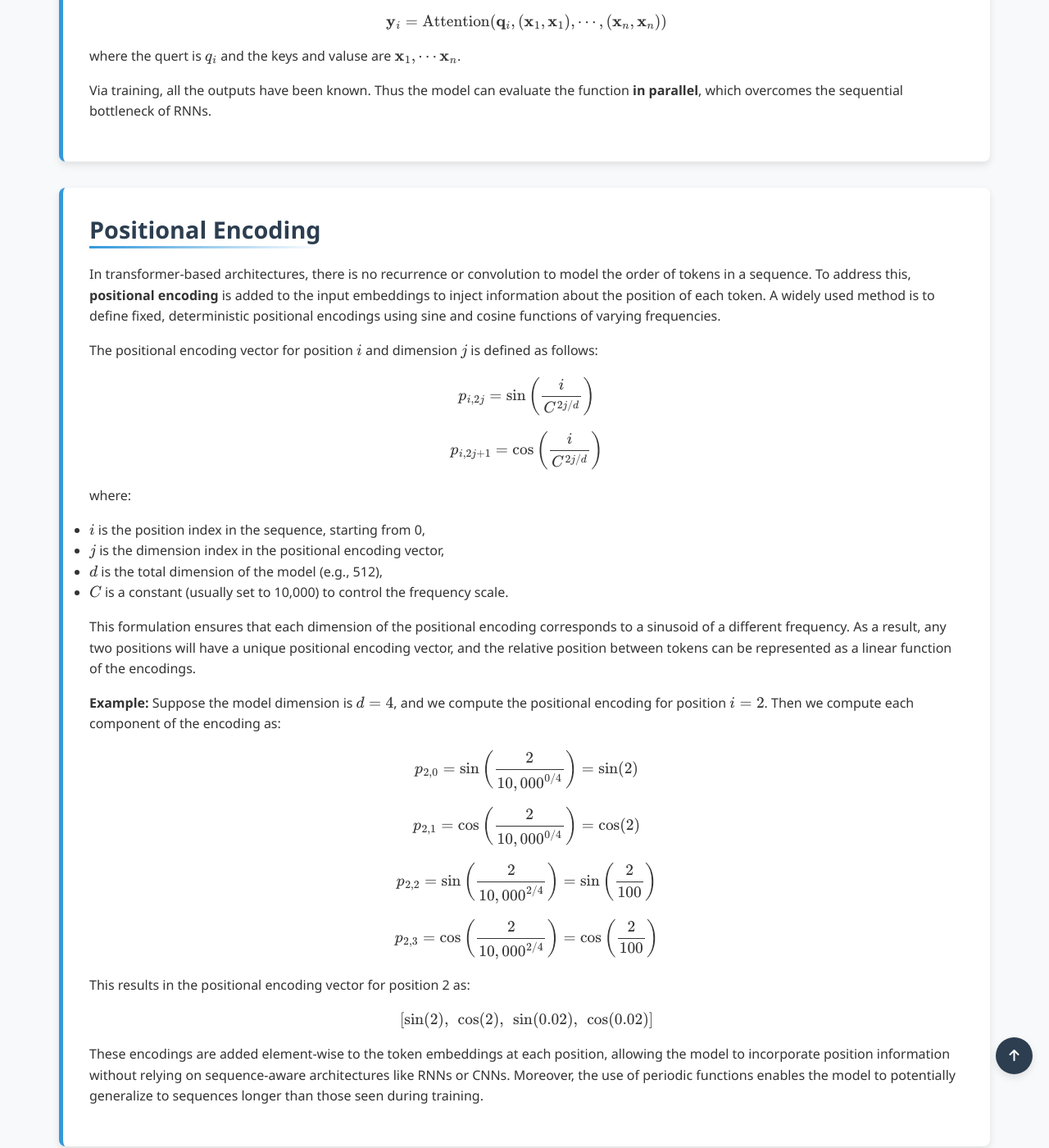
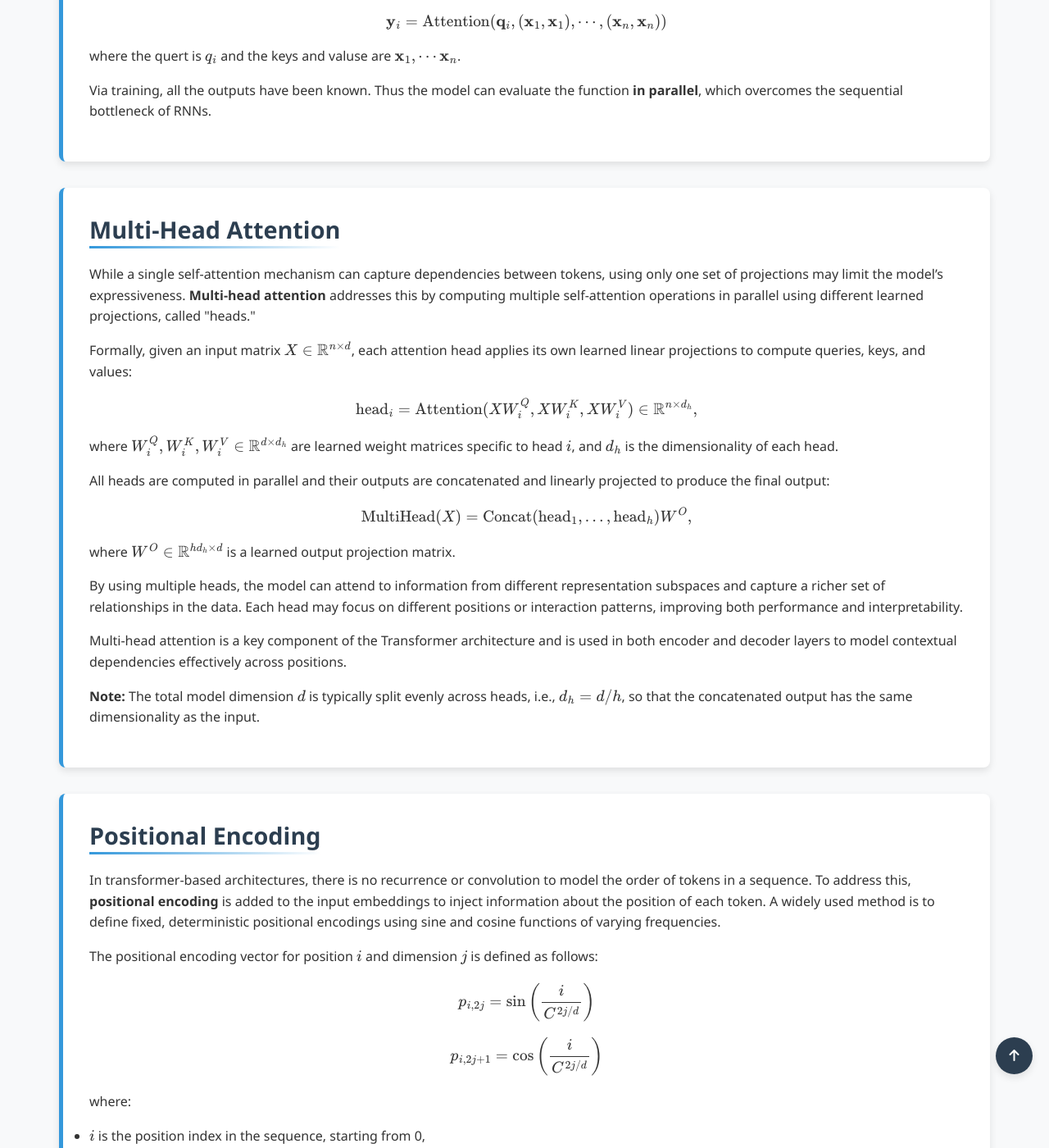
Before and after one commit to Yusukey01/yusukey01.github.io, a Jekyll site: the page built from Mathematics/Machine_learning/deep_nn.html, in a window 1280 px wide and 1400 px high, scrolled down 4707 px. Shown: the whole window at 82% size. Built offline with Jekyll 4.4.1, drawn with Linux system fonts in a browser that asks for light colours.

Commit message:
add attention section

```diff
--- a/Mathematics/Machine_learning/deep_nn.html
+++ b/Mathematics/Machine_learning/deep_nn.html
@@ -233,6 +233,45 @@ uses_python: false
 
             </section>
 
+            <section id="multihead" class="section-content">
+                <h2>Multi-Head Attention</h2>
+
+                <p>
+                    While a single self-attention mechanism can capture dependencies between tokens, using only one set of projections may limit the model’s expressiveness.
+                    <strong>Multi-head attention</strong> addresses this by computing multiple self-attention operations in parallel using different learned projections, called "heads."
+                </p>
+
+                <p>
+                    Formally, given an input matrix \( X \in \mathbb{R}^{n \times d} \), each attention head applies its own learned linear projections to compute queries, keys, and values:
+                    \[
+                    \text{head}_i = \text{Attention}(X W_i^Q, X W_i^K, X W_i^V) \in \mathbb{R}^{n \times d_h},
+                    \]
+                    where \( W_i^Q, W_i^K, W_i^V \in \mathbb{R}^{d \times d_h} \) are learned weight matrices specific to head \( i \), and \( d_h \) is the dimensionality of each head.
+                </p>
+
+                <p>
+                    All heads are computed in parallel and their outputs are concatenated and linearly projected to produce the final output:
+                    \[
+                    \text{MultiHead}(X) = \text{Concat}(\text{head}_1, \dots, \text{head}_h) W^O,
+                    \]
+                    where \( W^O \in \mathbb{R}^{hd_h \times d} \) is a learned output projection matrix.
+                </p>
+
+                <p>
+                    By using multiple heads, the model can attend to information from different representation subspaces and capture a richer set of relationships in the data.
+                    Each head may focus on different positions or interaction patterns, improving both performance and interpretability.
+                </p>
+
+                <p>
+                    Multi-head attention is a key component of the Transformer architecture and is used in both encoder and decoder layers to model contextual dependencies effectively across positions.
+                </p>
+
+                <p>
+                    <strong>Note:</strong> The total model dimension \( d \) is typically split evenly across heads, i.e., \( d_h = d / h \), so that the concatenated output has the same dimensionality as the input.
+                </p>
+            </section>
+
+
             <section id="position" class="section-content">
                 <h2>Positional Encoding</h2>
                 <p>
```
